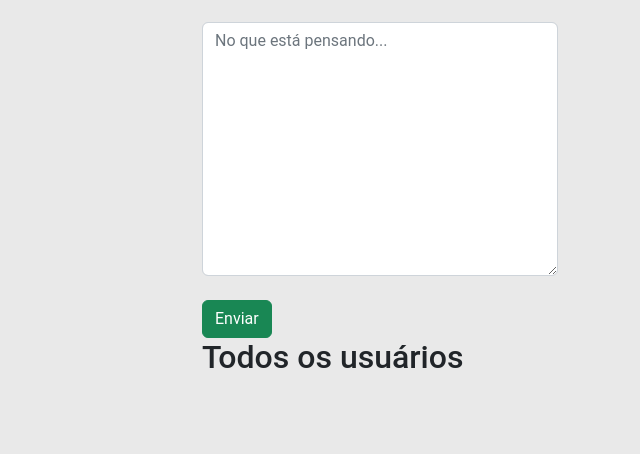
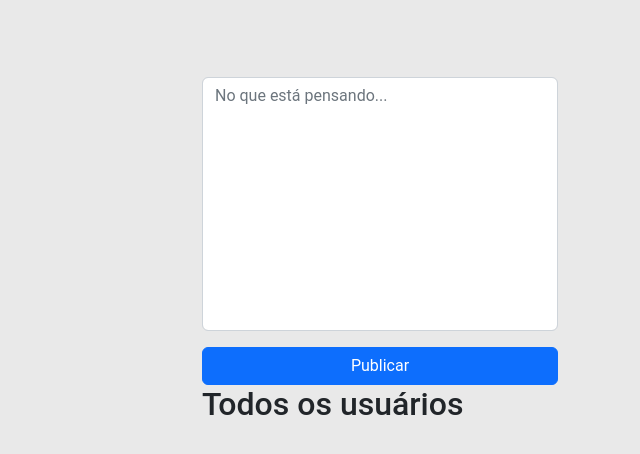
Before and after one commit to odiegofarias/social-me, a Django app: page / in a window 1280 px wide. Shown: the part 72-526 px from the top of the page, without its empty margins (640-1280 px from the left). Run offline with Django 4.2, Linux system fonts and the light colour scheme; data that the repository does not hold is empty; grey boxes are pictures that could not be loaded.

Commit message:
Adicionando estilo ao form, adicionando ao index a form None e colocando error_list no template

```diff
--- a/base_static/global/css/main.css
+++ b/base_static/global/css/main.css
@@ -35,3 +35,8 @@ header, .navbar {
 .navbar-expand-lg .navbar-nav .nav-link {
     padding: 1rem .8rem;
 }
+
+.margin-topo {
+    margin-top: 55px;
+    resize: none;
+}
--- a/posts/forms.py
+++ b/posts/forms.py
@@ -1,3 +1,5 @@
+from ctypes import resize
+import re
 from django import forms
 from .models import Post
 from django.contrib.auth.models import User
@@ -9,9 +11,10 @@ class PostForm(forms.ModelForm):
         widget=forms.widgets.Textarea(
             attrs={
                 'placeholder': 'No que está pensando...',
-                'class': 'form-control',
+                'class': 'form-control margin-topo',
             }
-        )
+        ),
+        label='',
     )
 
     class Meta:
@@ -66,7 +69,6 @@ class RegisterForm(forms.ModelForm):
     password = forms.CharField(
         label='Senha',
         required=True,
-        max_length=140,
         widget=forms.PasswordInput(
             attrs={
                 'placeholder': 'Digite sua senha',
--- a/posts/models.py
+++ b/posts/models.py
@@ -32,7 +32,7 @@ def cria_perfil(sender, instance, created, **kwargs):
 
 
 class Post(models.Model):
-    conteudo = models.CharField(max_length=200)
+    conteudo = models.CharField(max_length=140)
     data_criacao = models.DateTimeField(auto_now_add=True)
     data_atualizacao = models.DateTimeField(auto_now=True)
     autor = models.ForeignKey(
--- a/posts/templates/posts/index.html
+++ b/posts/templates/posts/index.html
@@ -13,7 +13,7 @@
                 {% endif %}
 
                 {% for post in posts %}
-                <div class="card mb-3 shadow p-1 mb-3 bg-white rounded">
+                <div class="card shadow p-3 mb-3 bg-body rounded">
                     <!--<img src="..." class="card-img-top" alt="...">-->
                     <div class="card-body">
                       <h5 class="card-title">@{{ post.autor.username }}</h5>
@@ -25,12 +25,15 @@
 
 
             </div>
+
             <div class="col-4">
                 <form action="{% url 'posts:index' %}" method="POST">
                     {% csrf_token %}
                     {{ form.conteudo }}
-                    <br>
-                    <button type="submit" class="btn btn-success">Enviar</button>
+                    <div class="d-grid gap-2">
+                        <button type="submit" class="btn btn-primary mt-3">Publicar</button>
+                    </div>
+                    {{ form.errors }}
                 </form>
                 <h2>Todos os usuários</h2>
                     {% for perfil in perfis %}
--- a/posts/views.py
+++ b/posts/views.py
@@ -16,7 +16,8 @@ def index(request):
     posts = Post.objects.all()
     perfis = Perfil.objects.all()
 
-    form = PostForm(request.POST)
+    form = PostForm(request.POST or None)
+
     if request.method == "POST":
         if form.is_valid():
             mensagem = form.save(commit=False)
```
